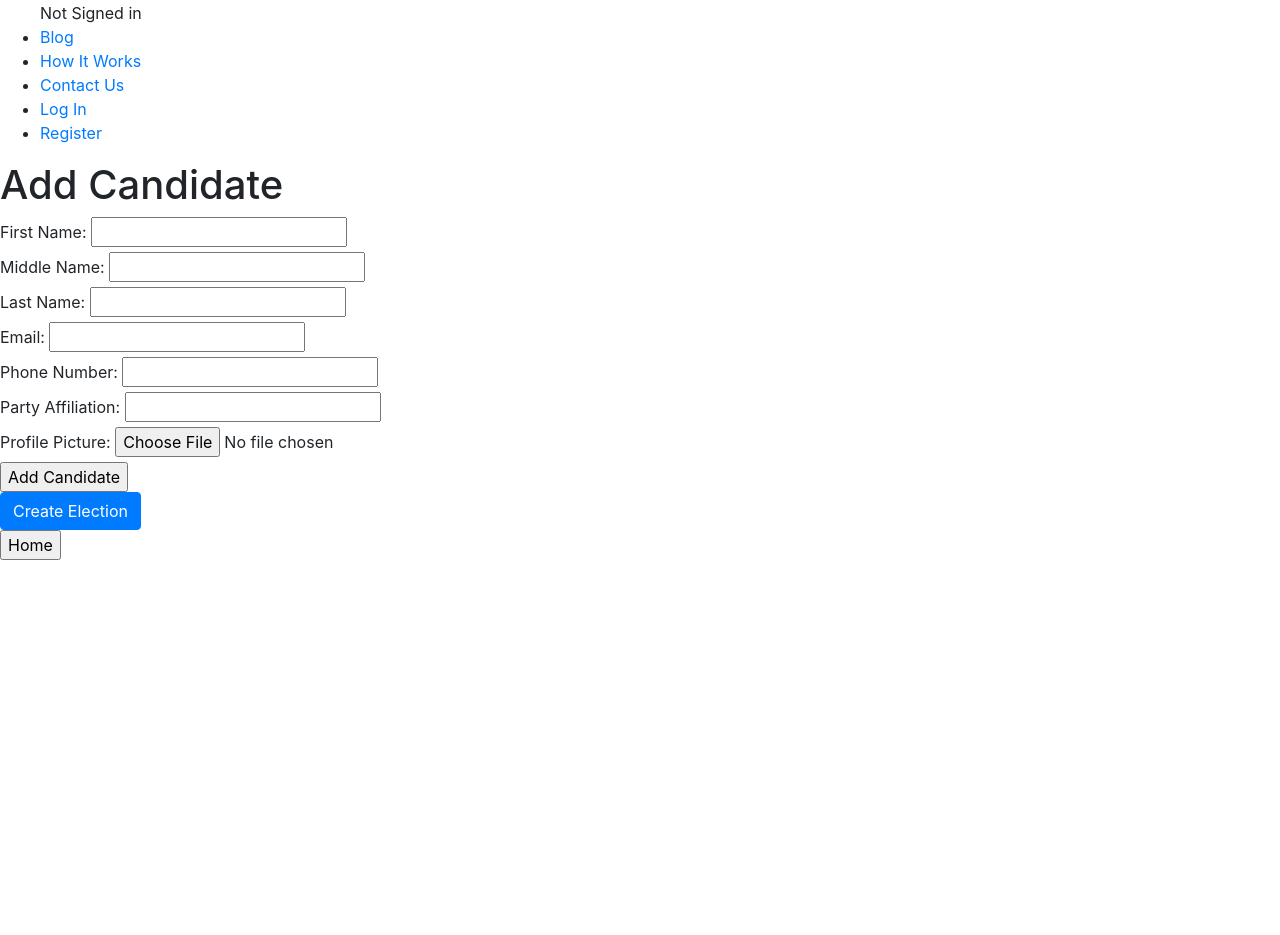
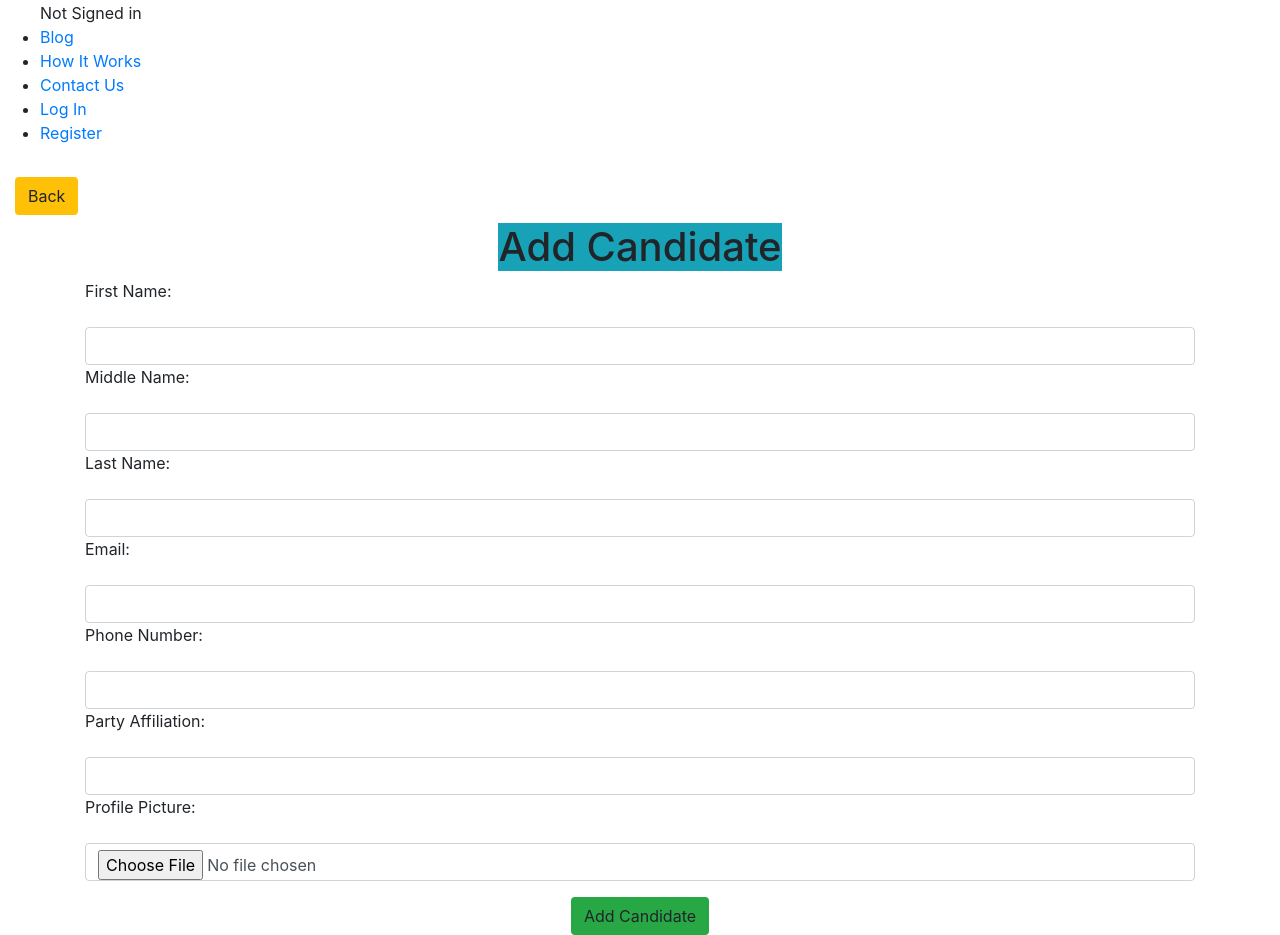
Before and after one commit to NovaTorpedo/PROJECT, a Django app: page /create_candidate in a window 1280 px wide. Shown: the part 240-1175 px from the top of the page. Before the commit the page ends 800 px from the top, so only its background shows below. Run offline with Django 4.2, Linux system fonts and the light colour scheme; some libraries are stand-ins or nearby versions.

Commit message:
Update createcandidate.html with styling
Added some styles to the form

```diff
--- a/smvs/templates/smvs/createcandidate.html
+++ b/smvs/templates/smvs/createcandidate.html
@@ -1,44 +1,48 @@
 {% extends 'smvs/layout.html' %}
 
 {% block body %}
-<form method="post" action="{% url 'createCandidate' %}" enctype="multipart/form-data">
+<form action="{%url 'index'%}" class="col">
     {% csrf_token %}
-    <h1>Add Candidate</h1>
+    <input type="submit" value="Back" class="mt-3 bg-warning btn">
+</form>
+<div class="container w3-card-4">
+<form method="post" action="{% url 'createCandidate' %}" enctype="multipart/form-data" class="mt-2">
+    <div class="d-flex justify-content-center">
+    <h1 class="bg-info ">Add Candidate</h1>
+    </div>
+    {% csrf_token %}
     <div>
         <label for="id_first_name">First Name:</label>
-        <input type="text" id="id_first_name" name="first_name" required>
+        <input type="text" id="id_first_name" class=" form-control mt-3"   name="first_name" required>
     </div>
     <div>
         <label for="id_middle_name">Middle Name:</label>
-        <input type="text" id="id_middle_name" name="middle_name" required>
+        <input type="text" id="id_middle_name" class="form-control mt-3"name="middle_name" required>
     </div>
     <div>
         <label for="id_last_name">Last Name:</label>
-        <input type="text" id="id_last_name" name="last_name" required>
+        <input type="text" id="id_last_name"class="form-control mt-3" name="last_name" required>
     </div>
     <div>
         <label for="id_email">Email:</label>
-        <input type="email" id="id_email" name="email" required>
+        <input type="email" id="id_email" class="form-control mt-3" name="email" required>
     </div>
     <div>
         <label for="id_phone_number">Phone Number:</label>
-        <input type="text" id="id_phone_number" name="phone_number" required>
+        <input type="text" id="id_phone_number" class="form-control mt-3" name="phone_number" required>
     </div>
     <div>
         <label for="id_party_affiliation">Party Affiliation:</label>
-        <input type="text" id="id_party_affiliation" name="party_affiliation" required>
+        <input type="text" id="id_party_affiliation" class="form-control mt-3" name="party_affiliation" required>
     </div>
     <div>
         <label for="id_profile_picture">Profile Picture:</label>
-        <input type="file" id="id_profile_picture" name="profile_picture" required>
+        <input type="file" id="id_profile_picture" class="form-control mt-3" name="profile_picture" required>
     </div>
-    <input type="submit" value="Add Candidate">
+    <di class="d-flex justify-content-center">
+    <input type="submit" value="Add Candidate" class="bg-success mt-3 btn ">
+    </di>
 </form>
-<a href="{% url 'createElection'%}">
-    <input class="btn btn-primary" type="submit" value="Create Election">
-</a>
-<form action="{%url 'index'%}">
-    {% csrf_token %}
-    <input type="submit" value="Home">
-</form>
+
+</div>
 {% endblock %}
```
